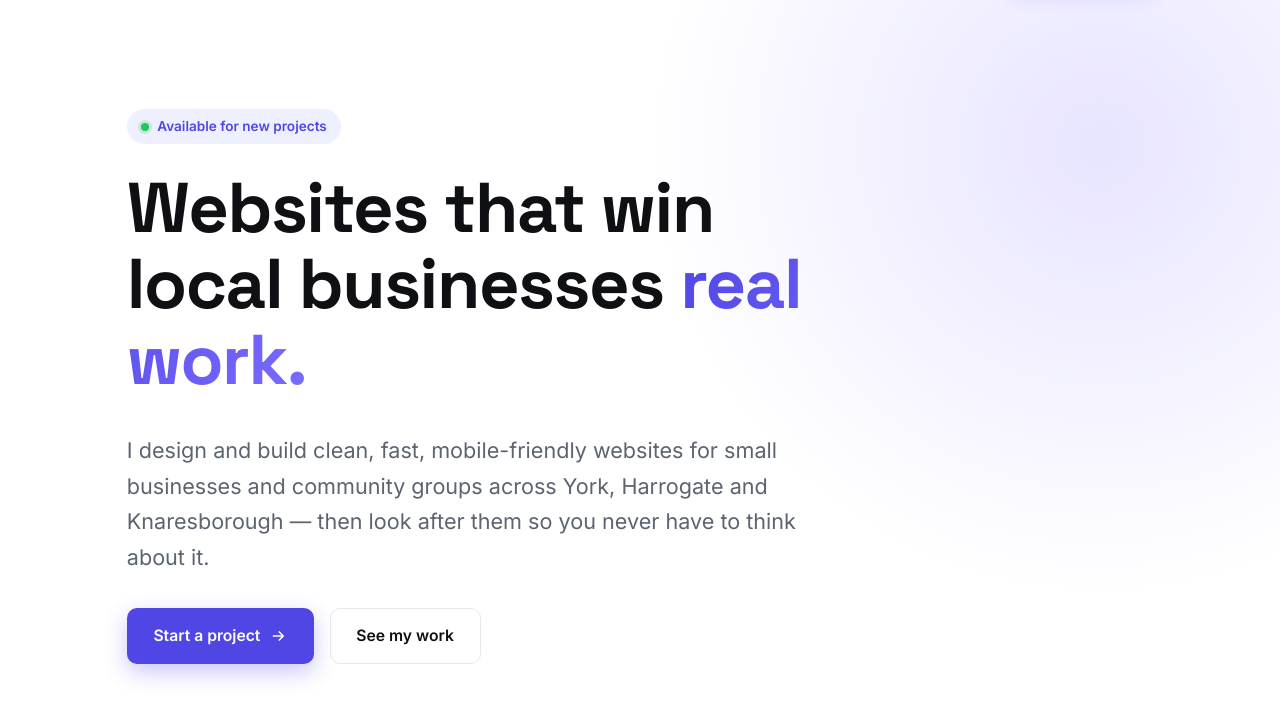
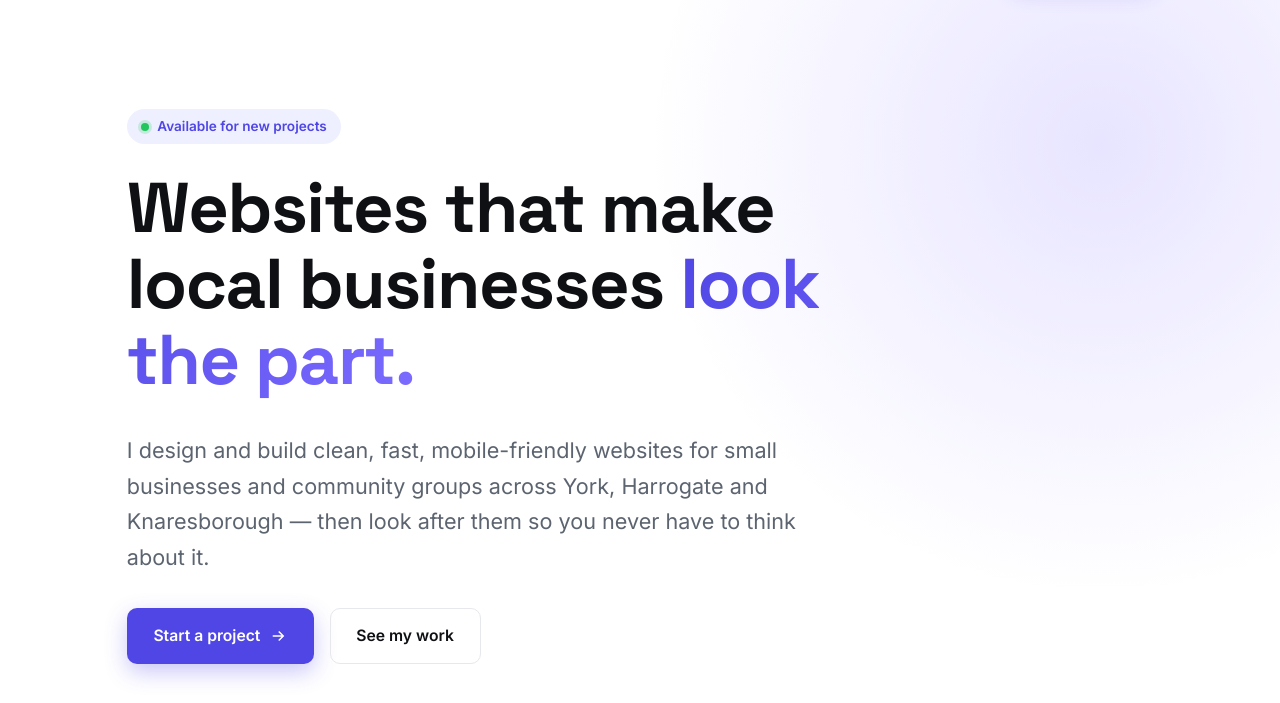
Before and after one commit to mactp/heworth-web, a plain HTML site: page index.html in a window 1280 px wide. Shown: the part 78-781 px from the top of the page. Drawn offline with Linux system fonts and the light colour scheme.

Commit message:
First draft

```diff
--- a/index.html
+++ b/index.html
@@ -172,7 +172,7 @@ img{max-width:100%;display:block}
   <section class="hero">
     <div class="wrap">
       <span class="hero__badge"><span class="dot"></span> Available for new projects</span>
-      <h1>Websites that win local businesses <span class="grad">real work.</span></h1>
+      <h1>Websites that make local businesses <span class="grad">look the part.</span></h1>
       <p class="hero__lead">I design and build clean, fast, mobile-friendly websites for small businesses and community groups across York, Harrogate and Knaresborough — then look after them so you never have to think about it.</p>
       <div class="hero__cta">
         <a class="btn btn--primary" href="#contact">Start a project
```
